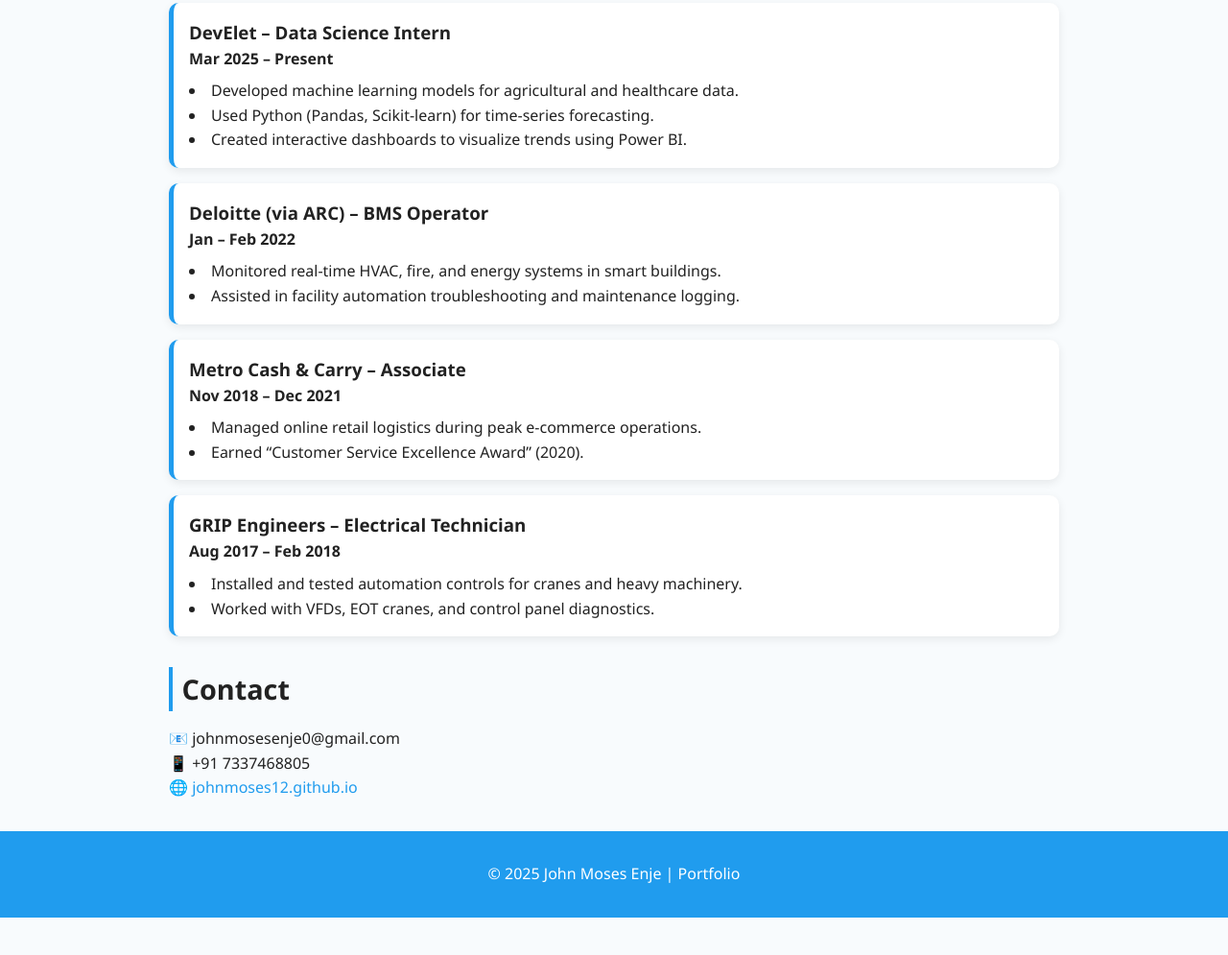
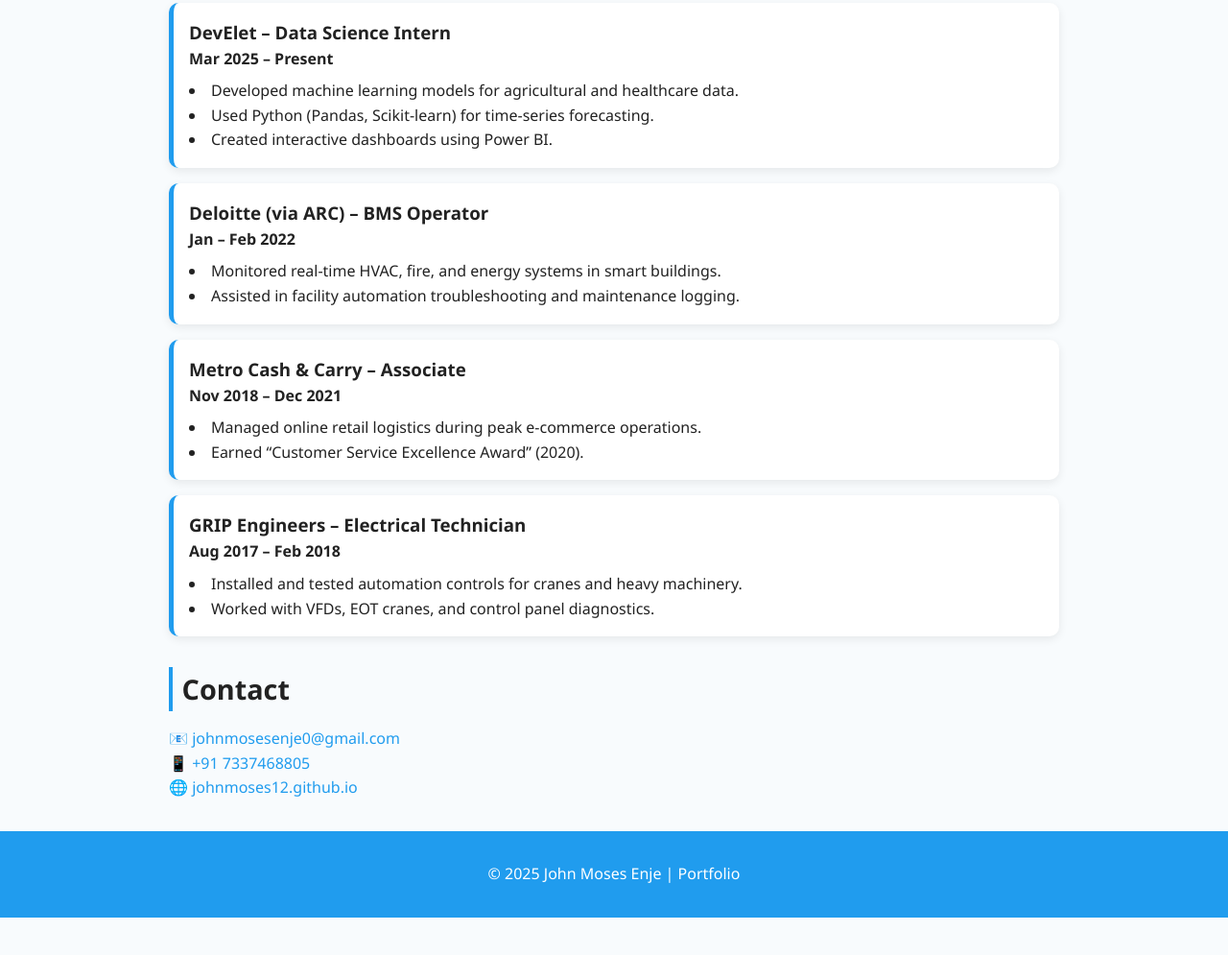
Before and after one commit to johnmoses12/johnmoses12.github.io, a plain HTML site: page index.html in a window 1280 px wide. Shown: the part 1338-2333 px from the top of the page at 96% size. Drawn offline with Linux system fonts and the light colour scheme.

Commit message:
index.html

```diff
--- a/index.html
+++ b/index.html
@@ -6,7 +6,7 @@
   <title>John Moses Enje | Portfolio</title>
   <link rel="stylesheet" href="style.css" />
   <link rel="icon" href="favicon.ico" type="image/x-icon" />
-  <script src="script.js" defer></script>
+  <script defer src="script.js"></script>
 
   <!-- Google tag (gtag.js) -->
   <script async src="https://www.googletagmanager.com/gtag/js?id=G-8TX9Q7DEH0"></script>
@@ -135,7 +135,7 @@
         <ul>
           <li>Developed machine learning models for agricultural and healthcare data.</li>
           <li>Used Python (Pandas, Scikit-learn) for time-series forecasting.</li>
-          <li>Created interactive dashboards to visualize trends using Power BI.</li>
+          <li>Created interactive dashboards using Power BI.</li>
         </ul>
       </div>
 
@@ -169,8 +169,8 @@
 
     <section id="contact">
       <h2>Contact</h2>
-      <p>📧 johnmosesenje0@gmail.com</p>
-      <p>📱 +91 7337468805</p>
+      <p>📧 <a href="mailto:johnmosesenje0@gmail.com">johnmosesenje0@gmail.com</a></p>
+      <p>📱 <a href="tel:+917337468805">+91 7337468805</a></p>
       <p>🌐 <a href="https://johnmoses12.github.io" target="_blank">johnmoses12.github.io</a></p>
     </section>
   </main>
```
